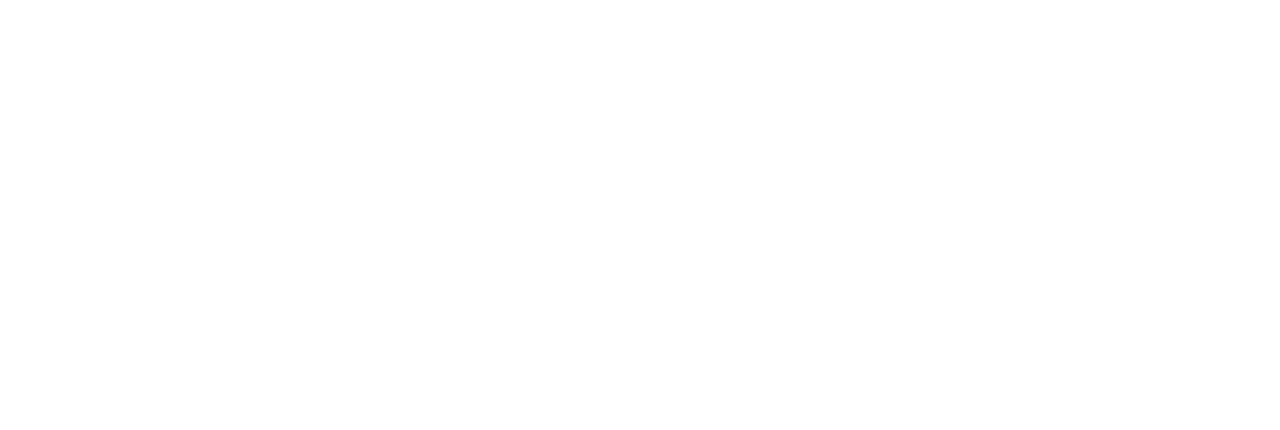
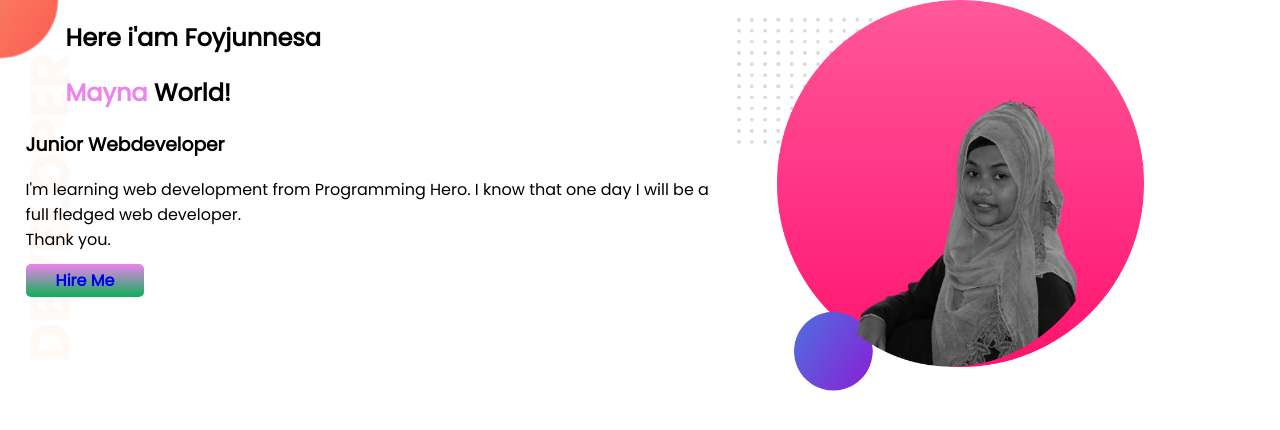
Before and after one commit to foyjunnesa/developer-portfolio, a plain HTML site: page index.html in a window 1280 px wide. Drawn offline with Linux system fonts and the light colour scheme.

Commit message:
top banner added

```diff
--- a/index.html
+++ b/index.html
@@ -1,12 +1,32 @@
 <!DOCTYPE html>
 <html lang="en">
+
 <head>
     <meta charset="UTF-8">
     <meta http-equiv="X-UA-Compatible" content="IE=edge">
     <meta name="viewport" content="width=device-width, initial-scale=1.0">
     <title>Foyjunnesa Portfolio</title>
+    <link rel="preconnect" href="https://fonts.googleapis.com">
+    <link rel="preconnect" href="https://fonts.gstatic.com" crossorigin>
+    <link href="https://fonts.googleapis.com/css2?family=Poppins&display=swap" rel="stylesheet">
+    <link rel="stylesheet" href="style.css">
 </head>
+
 <body>
+    <section class="top-banner">
+        <div class="half-width">
+            <h1>Here i'am Foyjunnesa</h1>
+            <h1><span class="violet-color">Mayna</span> World!</h1>
+            <h3>Junior Webdeveloper</h3>
+            <p>I'm learning web development from Programming Hero.
+                I know that one day I will be a full fledged web developer.<br>
+                Thank you.</p>
+            <a class="link-button" href="https://www.linkedin.com/in/foyjunnesa-mayna-9844b9156/">Hire Me</a>
+        </div>
+        <div class="half-width">
+            <img src="images/mayna-bg.png" alt="">
+        </div>
+    </section>
+</body>
 
-</body>
 </html>
--- a/style.css
+++ b/style.css
@@ -0,0 +1,32 @@
+body{
+    font-family: 'Poppins', sans-serif;
+    margin: 0%
+}
+h1{
+    50px;
+    margin-left: 40px;
+}
+.violet-color{
+  color: violet;
+}
+ section{
+     display: flex;
+ }
+   .half-width{
+       50%;
+       padding-left:2%;
+   }
+   .half-width img{
+       width: 75%;
+   }
+   .link-button{
+       text-decoration: none;
+       background-image:linear-gradient(violet,rgb(11, 177, 86));
+       padding: 5px 30px;
+       font-weight: 700;
+       border-radius: 5px;
+   }
+   .top-banner{
+       background-image: url(images/top-banner.png);
+       background-repeat: no-repeat;
+   }
```
Also changed, not shown: images/dream-bg.png (added), images/exp-bg.png (added), images/jhankar.png (added), images/jhankar2.png (added), images/mayna-bg.png (added), images/my-bg.png (added), images/my-bg2.png (added), images/top-banner.png (added), 7 other files.
